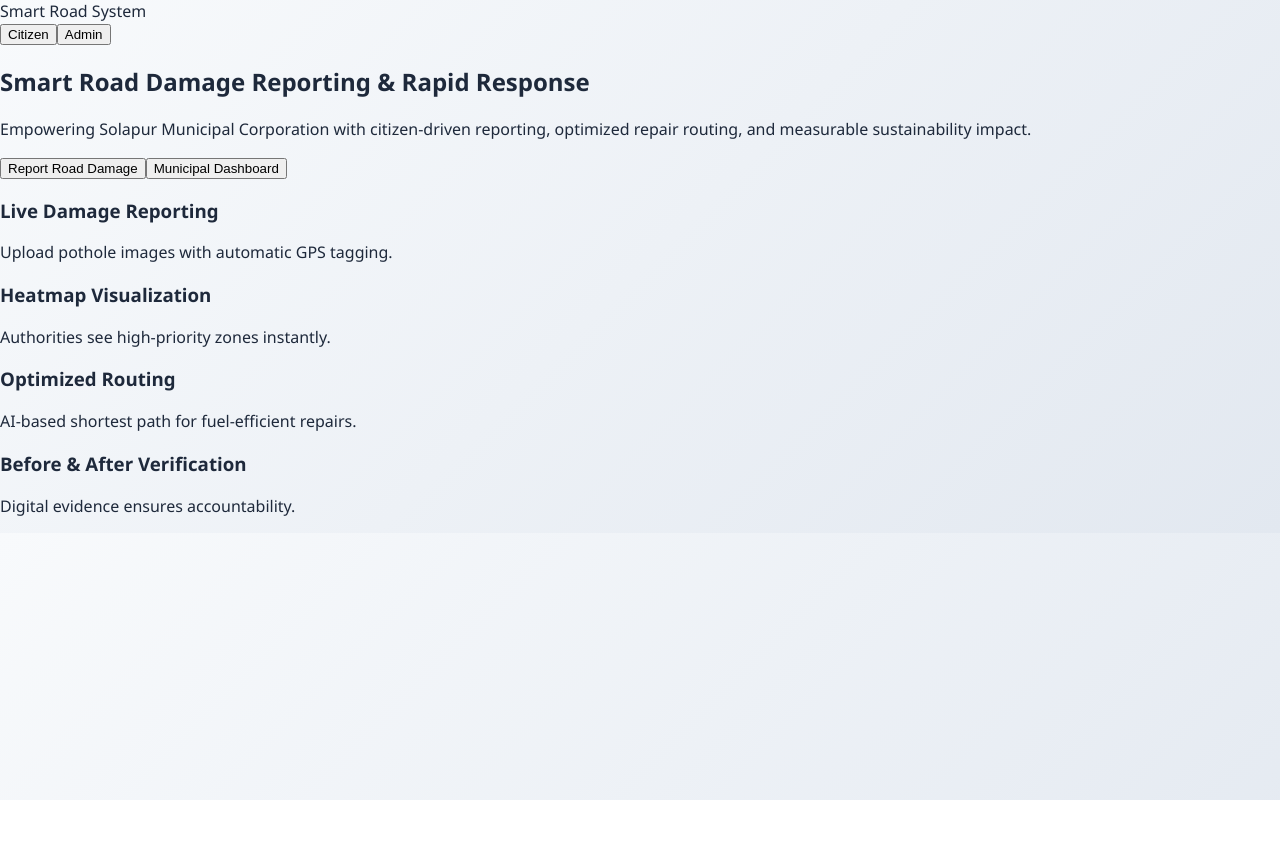
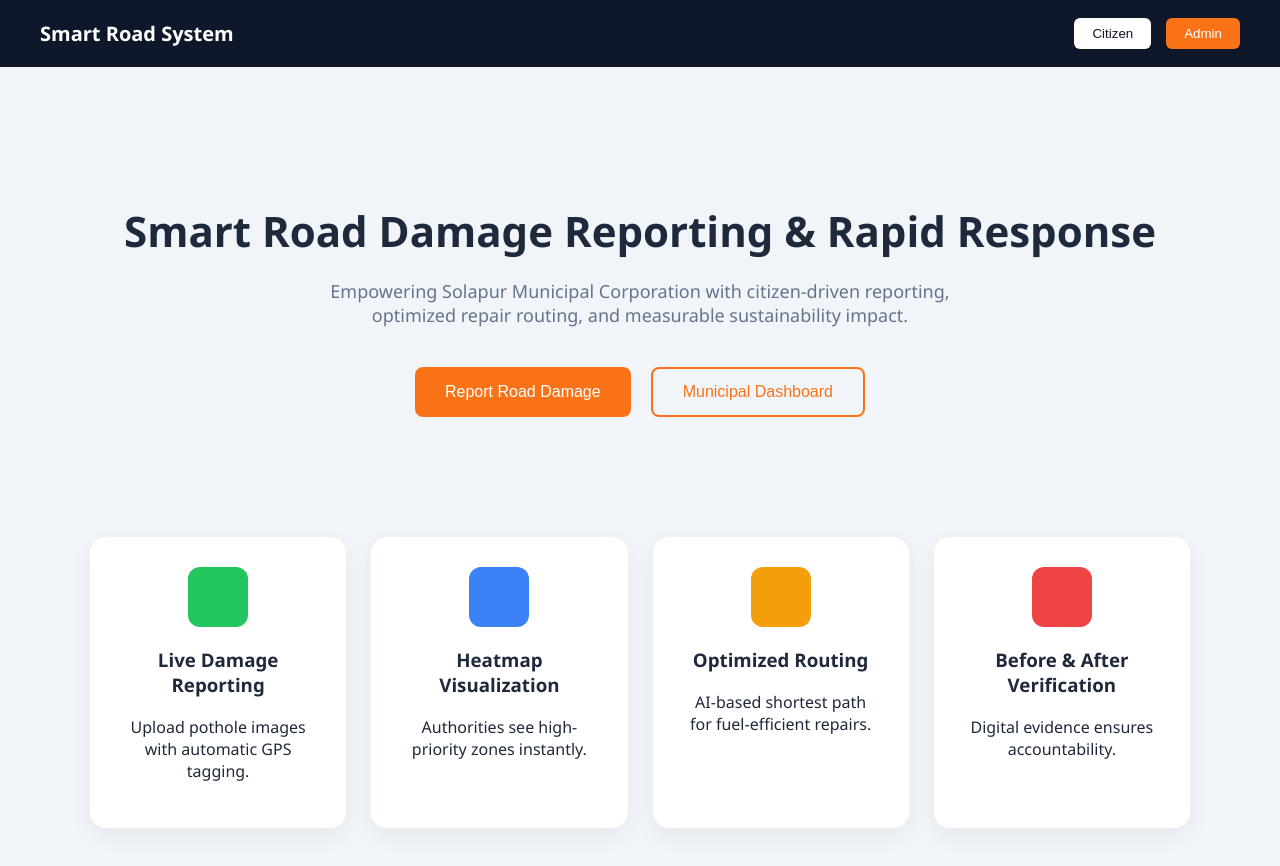
Before and after one commit to Ankush-learning/smart-road-system, a React (Vite) app in the folder frontend/: page / in a window 1280 px wide. Shown: the top 866 px of the page. Before the commit the page ends 800 px from the top, so only its background shows below. Built offline with nearby package versions, Linux system fonts and the light colour scheme.

Commit message:
Update index.css

```diff
--- a/frontend/src/index.css
+++ b/frontend/src/index.css
@@ -1,123 +1,128 @@
+/* GLOBAL */
+
 body {
   margin: 0;
-  font-family: 'Segoe UI', sans-serif;
-  background: linear-gradient(135deg, #f8fafc, #e2e8f0);
+  font-family: "Segoe UI", sans-serif;
+  background: #f1f5f9;
   color: #1e293b;
+}
+
+/* NAVBAR */
+
+.navbar {
+  width: 100%;
+  background: #0f172a;
+  color: white;
+  display: flex;
+  justify-content: space-between;
+  align-items: center;
+  padding: 18px 40px;
+  box-sizing: border-box;
+}
+
+.logo {
+  font-size: 20px;
+  font-weight: 600;
+}
+
+.nav-links button {
+  margin-left: 15px;
+  padding: 8px 18px;
+  border-radius: 6px;
+  border: none;
+  cursor: pointer;
+  font-weight: 500;
+}
+
+.nav-links button:first-child {
+  background: white;
+  color: #0f172a;
+}
+
+.nav-links button:last-child {
+  background: #f97316;
+  color: white;
 }
 
 /* HERO SECTION */
 
-.landing {
-  min-height: 100vh;
-  display: flex;
-  align-items: center;
-  justify-content: center;
-  padding: 40px 20px;
+.hero-section {
+  text-align: center;
+  padding: 100px 20px 60px;
 }
 
-.hero {
-  background: white;
-  padding: 60px 50px;
-  border-radius: 20px;
-  box-shadow: 0 20px 50px rgba(0, 0, 0, 0.08);
-  text-align: center;
-  max-width: 900px;
-  width: 100%;
-  animation: fadeIn 0.8s ease-in-out;
-}
-
-.hero h1 {
-  font-size: 48px;
+.hero-section h1 {
+  font-size: 42px;
   margin-bottom: 20px;
 }
 
-.hero p {
+.hero-section p {
+  max-width: 700px;
+  margin: auto;
   font-size: 18px;
+  color: #64748b;
   margin-bottom: 40px;
-  color: #64748b;
 }
 
-/* BUTTONS */
-
-.buttons {
+.hero-buttons {
   display: flex;
+  justify-content: center;
   gap: 20px;
-  justify-content: center;
 }
 
-.primary {
+.primary-btn {
   padding: 14px 30px;
+  background: #f97316;
   border: none;
   border-radius: 8px;
-  background: #f97316;
   color: white;
   font-size: 16px;
   cursor: pointer;
+}
+
+.secondary-btn {
+  padding: 14px 30px;
+  background: transparent;
+  border: 2px solid #f97316;
+  border-radius: 8px;
+  color: #f97316;
+  font-size: 16px;
+  cursor: pointer;
+}
+
+/* CARDS */
+
+.cards-section {
+  max-width: 1100px;
+  margin: 60px auto;
+  padding: 0 20px;
+  display: grid;
+  grid-template-columns: repeat(auto-fit, minmax(240px, 1fr));
+  gap: 25px;
+}
+
+.info-card {
+  background: white;
+  padding: 30px;
+  border-radius: 16px;
+  box-shadow: 0 8px 25px rgba(0, 0, 0, 0.05);
+  text-align: center;
   transition: 0.3s ease;
 }
 
-.primary:hover {
-  background: #ea580c;
-  transform: translateY(-2px);
+.info-card:hover {
+  transform: translateY(-6px);
 }
 
-.secondary {
-  padding: 14px 30px;
-  border-radius: 8px;
-  border: 2px solid #f97316;
-  background: transparent;
-  color: #f97316;
-  font-size: 16px;
-  cursor: pointer;
-  transition: 0.3s ease;
+.icon {
+  width: 60px;
+  height: 60px;
+  margin: auto;
+  border-radius: 12px;
+  margin-bottom: 20px;
 }
 
-.secondary:hover {
-  background: #f97316;
-  color: white;
-  transform: translateY(-2px);
-}
-
-/* FEATURES SECTION */
-
-.features {
-  margin-top: 60px;
-  display: grid;
-  grid-template-columns: repeat(auto-fit, minmax(250px, 1fr));
-  gap: 25px;
-}
-
-.feature-card {
-  background: #f8fafc;
-  padding: 25px;
-  border-radius: 14px;
-  transition: 0.3s ease;
-  border: 1px solid #e2e8f0;
-}
-
-.feature-card:hover {
-  transform: translateY(-5px);
-  box-shadow: 0 10px 30px rgba(0, 0, 0, 0.08);
-}
-
-.feature-card h3 {
-  margin-bottom: 10px;
-}
-
-.feature-card p {
-  font-size: 14px;
-  color: #64748b;
-}
-
-/* ANIMATION */
-
-@keyframes fadeIn {
-  from {
-    opacity: 0;
-    transform: translateY(15px);
-  }
-  to {
-    opacity: 1;
-    transform: translateY(0);
-  }
-}
+.green { background: #22c55e; }
+.blue { background: #3b82f6; }
+.orange { background: #f59e0b; }
+.red { background: #ef4444; }
```
